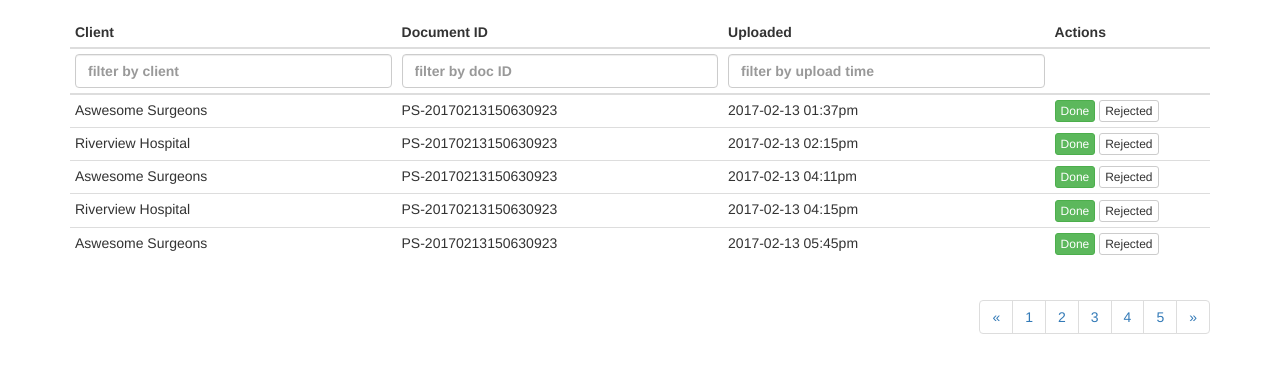
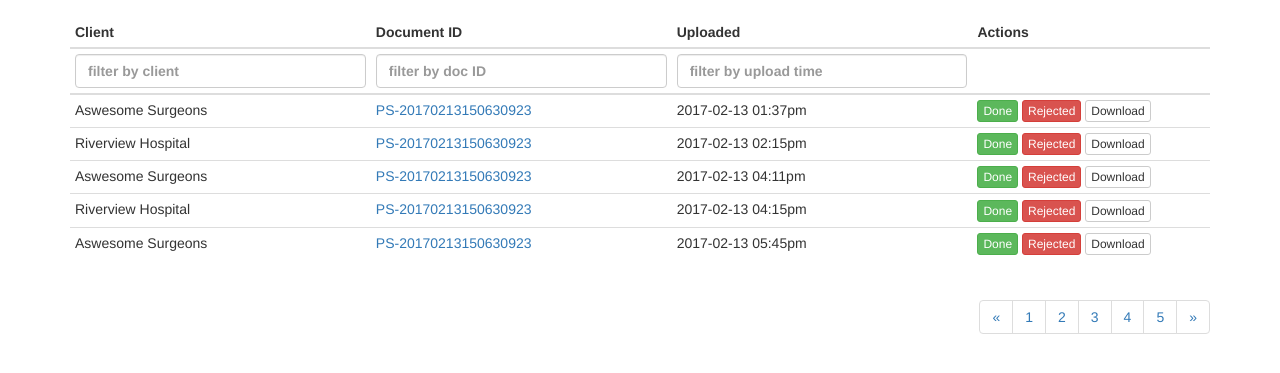
Before and after one commit to semeon/rh-ui-mockups, a plain HTML site: page paper-pro-human-queue/index.html in a window 1280 px wide. Shown: the part 115-488 px from the top of the page. Drawn offline with Linux system fonts and the light colour scheme.

Commit message:
modal and download added

```diff
--- a/paper-pro-human-queue/index.html
+++ b/paper-pro-human-queue/index.html
@@ -51,54 +51,59 @@
 				<tbody>
 					<tr>
 						<td>Aswesome Surgeons</td>
-						<td>PS-20170213150630923</td>
+						<td><a href="#" data-toggle="modal" data-target="#myModal">PS-20170213150630923</a></td>
 						<td>2017-02-13 01:37pm</td>
 						<td>
 							<button type="button" class="btn btn-success btn-xs">Done</button>
-							<button type="button" class="btn btn-default btn-xs">Rejected</button>
+							<button type="button" class="btn btn-danger btn-xs">Rejected</button>
+							<a class="btn btn-default btn-xs" href="res/scan.pdf" download="res/scan.pdf" role="button">Download</a>
 						</td>
 					</tr>
 
 					<tr>
 						<td>Riverview Hospital</td>
-						<td>PS-20170213150630923</td>
+						<td><a href="#" data-toggle="modal" data-target="#myModal">PS-20170213150630923</a></td>
 						<td>2017-02-13 02:15pm</td>
 						<td>
 							<button type="button" class="btn btn-success btn-xs">Done</button>
-							<button type="button" class="btn btn-default btn-xs">Rejected</button>
+							<button type="button" class="btn btn-danger btn-xs">Rejected</button>
+							<a class="btn btn-default btn-xs" href="res/scan.pdf" download="res/scan.pdf" role="button">Download</a>
 						</td>
 					</tr>
 
 
 					<tr>
 						<td>Aswesome Surgeons</td>
-						<td>PS-20170213150630923</td>
+						<td><a href="#" data-toggle="modal" data-target="#myModal">PS-20170213150630923</a></td>
 						<td>2017-02-13 04:11pm</td>
 						<td>
 							<button type="button" class="btn btn-success btn-xs">Done</button>
-							<button type="button" class="btn btn-default btn-xs">Rejected</button>
+							<button type="button" class="btn btn-danger btn-xs">Rejected</button>
+							<a class="btn btn-default btn-xs" href="res/scan.pdf" download="res/scan.pdf" role="button">Download</a>
 						</td>
 					</tr>
 
 
 					<tr>
 						<td>Riverview Hospital</td>
-						<td>PS-20170213150630923</td>
+						<td><a href="#" data-toggle="modal" data-target="#myModal">PS-20170213150630923</a></td>
 						<td>2017-02-13 04:15pm</td>
 						<td>
 							<button type="button" class="btn btn-success btn-xs">Done</button>
-							<button type="button" class="btn btn-default btn-xs">Rejected</button>
+							<button type="button" class="btn btn-danger btn-xs">Rejected</button>
+							<a class="btn btn-default btn-xs" href="res/scan.pdf" download="res/scan.pdf" role="button">Download</a>
 						</td>
 					</tr>
 
 
 					<tr>
 						<td>Aswesome Surgeons</td>
-						<td>PS-20170213150630923</td>
+						<td><a href="#" data-toggle="modal" data-target="#myModal">PS-20170213150630923</a></td>
 						<td>2017-02-13 05:45pm</td>
 						<td>
 							<button type="button" class="btn btn-success btn-xs">Done</button>
-							<button type="button" class="btn btn-default btn-xs">Rejected</button>
+							<button type="button" class="btn btn-danger btn-xs">Rejected</button>
+							<a class="btn btn-default btn-xs" href="res/scan.pdf" download="res/scan.pdf" role="button">Download</a>
 						</td>
 					</tr>
 
@@ -126,6 +131,26 @@
 			  </ul>
 			</nav>
 
+			<!-- Modal -->
+			<div class="modal fade" id="myModal" tabindex="-1" role="dialog" aria-labelledby="myModalLabel">
+			  <div class="modal-dialog modal-lg" role="document">
+			    <div class="modal-content">
+			      <div class="modal-header">
+			        <button type="button" class="close" data-dismiss="modal" aria-label="Close"><span aria-hidden="true">&times;</span></button>
+			        <h4 class="modal-title" id="myModalLabel">Form Preview</h4>
+			      </div>
+			      <div class="modal-body">
+							<center>
+								<img src="res/scan.png"/>
+							</center>
+			      </div>
+			      <div class="modal-footer">
+			        <button type="button" class="btn btn-default" data-dismiss="modal">Close</button>
+			      </div>
+			    </div>
+			  </div>
+			</div>
+
 
 
 		</div>
@@ -135,5 +160,13 @@
     <!-- Include all compiled plugins (below), or include individual files as needed -->
     <script src="../js/bootstrap.min.js"></script>
 
+		<script>
+
+			$('#myModal').on('shown.bs.modal', function () {
+			  $('#myInput').focus()
+			})
+
+		</script>
+
   </body>
 </html>
```
Also changed, not shown: paper-pro-human-queue/res/scan.png (added), 1 other file.
